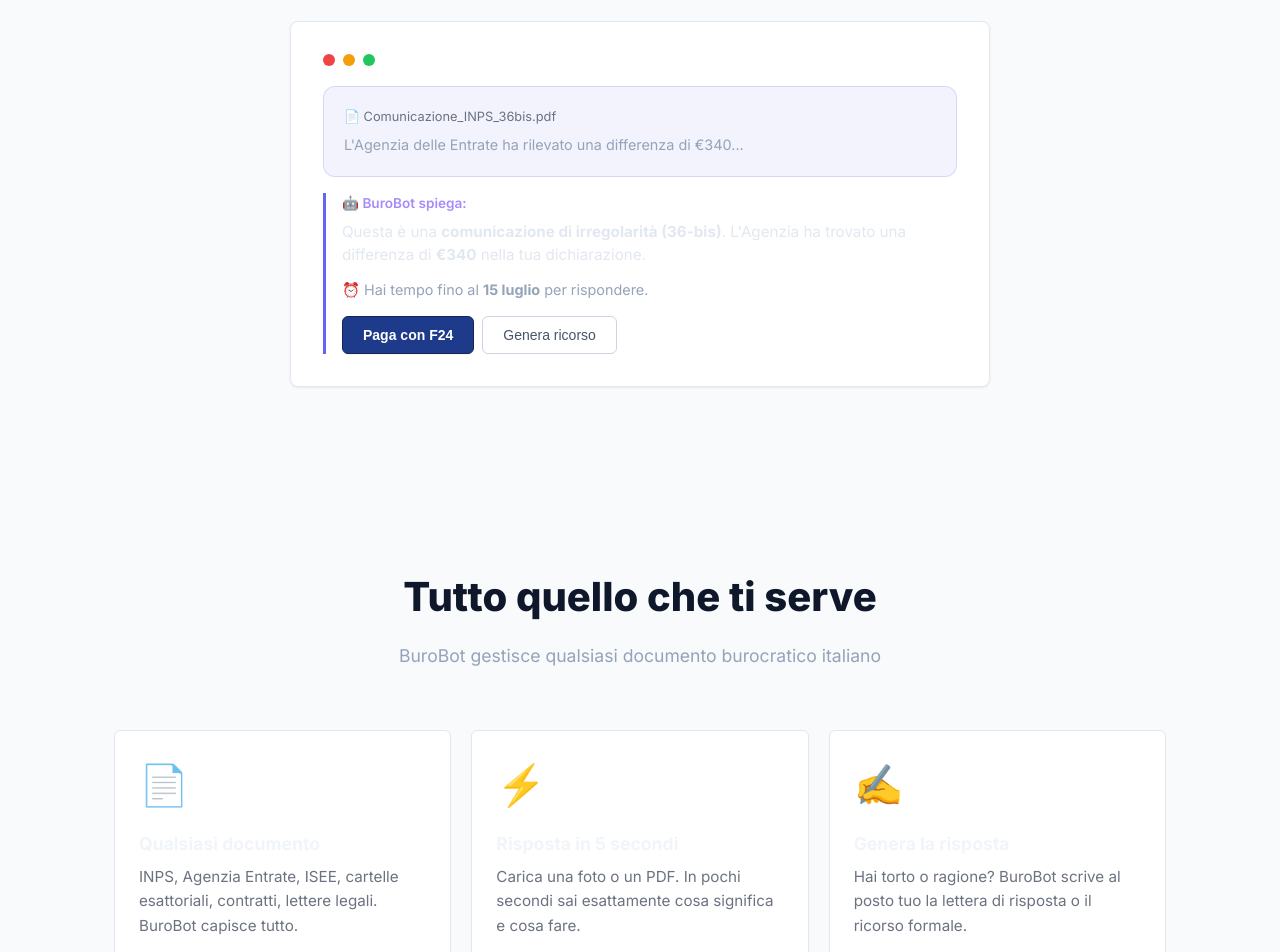
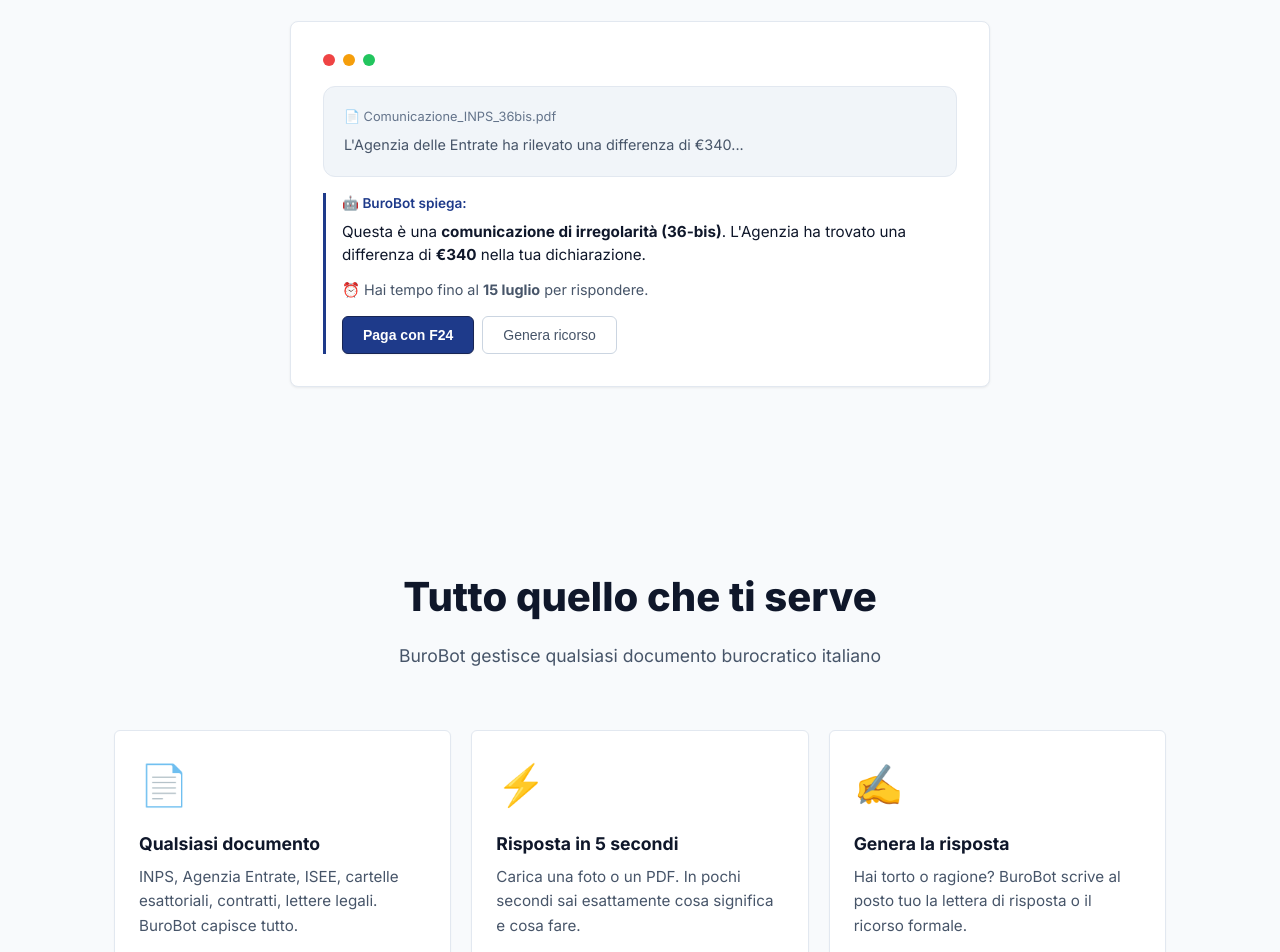
Before and after one commit to RealHarounJ/burobot, a Next.js app in the folder frontend/: page / in a window 1280 px wide. Shown: the part 640-1592 px from the top of the page. Built offline with nearby package versions, Linux system fonts and the light colour scheme.

Commit message:
fix: resolve pricing and features text visibility in light mode

```diff
--- a/frontend/app/page.tsx
+++ b/frontend/app/page.tsx
@@ -133,16 +133,16 @@
             <div style={{ width: 12, height: 12, borderRadius: "50%", background: "#f59e0b" }} />
             <div style={{ width: 12, height: 12, borderRadius: "50%", background: "#22c55e" }} />
           </div>
-          <div style={{ background: "rgba(99,102,241,0.08)", borderRadius: "12px", padding: "20px", marginBottom: "16px", border: "1px solid rgba(99,102,241,0.2)" }}>
-            <p style={{ color: "#6b7280", fontSize: "0.8rem", marginBottom: "8px" }}>📄 Comunicazione_INPS_36bis.pdf</p>
-            <p style={{ color: "#94a3b8", fontSize: "0.9rem" }}>L'Agenzia delle Entrate ha rilevato una differenza di €340...</p>
+          <div style={{ background: "var(--bg-card-hover)", borderRadius: "12px", padding: "20px", marginBottom: "16px", border: "1px solid var(--border)" }}>
+            <p style={{ color: "var(--text-dim)", fontSize: "0.8rem", marginBottom: "8px" }}>📄 Comunicazione_INPS_36bis.pdf</p>
+            <p style={{ color: "var(--text-muted)", fontSize: "0.9rem" }}>L'Agenzia delle Entrate ha rilevato una differenza di €340...</p>
           </div>
-          <div style={{ borderLeft: "3px solid #6366f1", paddingLeft: "16px" }}>
-            <p style={{ color: "#a78bfa", fontSize: "0.85rem", fontWeight: 600, marginBottom: "8px" }}>🤖 BuroBot spiega:</p>
-            <p style={{ color: "#e2e8f0", fontSize: "0.95rem", marginBottom: "12px" }}>
+          <div style={{ borderLeft: "3px solid var(--primary)", paddingLeft: "16px" }}>
+            <p style={{ color: "var(--primary)", fontSize: "0.85rem", fontWeight: 600, marginBottom: "8px" }}>🤖 BuroBot spiega:</p>
+            <p style={{ color: "var(--text-main)", fontSize: "0.95rem", marginBottom: "12px" }}>
               Questa è una <strong>comunicazione di irregolarità (36-bis)</strong>. L'Agenzia ha trovato una differenza di <strong>€340</strong> nella tua dichiarazione.
             </p>
-            <p style={{ color: "#94a3b8", fontSize: "0.9rem", marginBottom: "16px" }}>
+            <p style={{ color: "var(--text-muted)", fontSize: "0.9rem", marginBottom: "16px" }}>
               ⏰ Hai tempo fino al <strong>15 luglio</strong> per rispondere.
             </p>
             <div style={{ display: "flex", gap: "8px" }}>
@@ -155,18 +155,18 @@
 
       {/* FEATURES */}
       <section style={{ maxWidth: "1100px", margin: "0 auto", padding: "80px 24px" }}>
-        <h2 style={{ textAlign: "center", fontSize: "2.5rem", fontWeight: 800, marginBottom: "16px" }}>
+        <h2 style={{ textAlign: "center", fontSize: "2.5rem", fontWeight: 800, marginBottom: "16px", color: "var(--text-main)" }}>
           Tutto quello che ti serve
         </h2>
-        <p style={{ textAlign: "center", color: "#94a3b8", marginBottom: "60px", fontSize: "1.1rem" }}>
+        <p style={{ textAlign: "center", color: "var(--text-muted)", marginBottom: "60px", fontSize: "1.1rem" }}>
           BuroBot gestisce qualsiasi documento burocratico italiano
         </p>
         <div style={{ display: "grid", gridTemplateColumns: "repeat(auto-fit, minmax(300px, 1fr))", gap: "20px" }}>
           {features.map((f, i) => (
             <div key={i} className="feature-card">
               <div style={{ fontSize: "2.5rem", marginBottom: "16px" }}>{f.icon}</div>
-              <h3 style={{ fontSize: "1.1rem", fontWeight: 700, marginBottom: "8px", color: "#f1f5f9" }}>{f.title}</h3>
-              <p style={{ color: "#6b7280", lineHeight: 1.6, fontSize: "0.95rem" }}>{f.desc}</p>
+              <h3 style={{ fontSize: "1.1rem", fontWeight: 700, marginBottom: "8px", color: "var(--text-main)" }}>{f.title}</h3>
+              <p style={{ color: "var(--text-muted)", lineHeight: 1.6, fontSize: "0.95rem" }}>{f.desc}</p>
             </div>
           ))}
         </div>
@@ -200,10 +200,10 @@
 
       {/* PRICING */}
       <section id="pricing" style={{ maxWidth: "1100px", margin: "0 auto", padding: "80px 24px" }}>
-        <h2 style={{ textAlign: "center", fontSize: "2.5rem", fontWeight: 800, marginBottom: "16px" }}>
+        <h2 style={{ textAlign: "center", fontSize: "2.5rem", fontWeight: 800, marginBottom: "16px", color: "var(--text-main)" }}>
           Prezzi semplici e trasparenti
         </h2>
-        <p style={{ textAlign: "center", color: "#94a3b8", marginBottom: "60px", fontSize: "1.1rem" }}>
+        <p style={{ textAlign: "center", color: "var(--text-muted)", marginBottom: "60px", fontSize: "1.1rem" }}>
           Inizia gratis. Passa al piano pagante solo quando ne hai bisogno.
         </p>
         <div style={{ display: "grid", gridTemplateColumns: "repeat(auto-fit, minmax(280px, 1fr))", gap: "24px", alignItems: "center" }}>
@@ -212,16 +212,16 @@
               {p.featured && (
                 <div className="badge" style={{ marginBottom: "16px", fontSize: "0.8rem" }}>⭐ Più popolare</div>
               )}
-              <h3 style={{ fontSize: "1.2rem", fontWeight: 700, marginBottom: "4px" }}>{p.name}</h3>
-              <p style={{ color: "#6b7280", fontSize: "0.9rem", marginBottom: "20px" }}>{p.desc}</p>
+              <h3 style={{ fontSize: "1.2rem", fontWeight: 700, marginBottom: "4px", color: "var(--text-main)" }}>{p.name}</h3>
+              <p style={{ color: "var(--text-muted)", fontSize: "0.9rem", marginBottom: "20px" }}>{p.desc}</p>
               <div style={{ marginBottom: "28px" }}>
-                <span style={{ fontSize: "2.8rem", fontWeight: 900, color: "#f1f5f9" }}>{p.price}</span>
-                <span style={{ color: "#6b7280" }}>{p.period}</span>
+                <span style={{ fontSize: "2.8rem", fontWeight: 900, color: "var(--text-main)" }}>{p.price}</span>
+                <span style={{ color: "var(--text-muted)" }}>{p.period}</span>
               </div>
               <ul style={{ listStyle: "none", marginBottom: "28px", display: "flex", flexDirection: "column", gap: "10px" }}>
                 {p.features.map((f, j) => (
-                  <li key={j} style={{ display: "flex", gap: "10px", color: "#94a3b8", fontSize: "0.95rem" }}>
-                    <span style={{ color: "#6366f1" }}>✓</span> {f}
+                  <li key={j} style={{ display: "flex", gap: "10px", color: "var(--text-muted)", fontSize: "0.95rem" }}>
+                    <span style={{ color: "var(--primary)" }}>✓</span> {f}
                   </li>
                 ))}
               </ul>
```
Also changed, not shown: frontend/app/pricing/page.tsx (+6 -6 lines).
